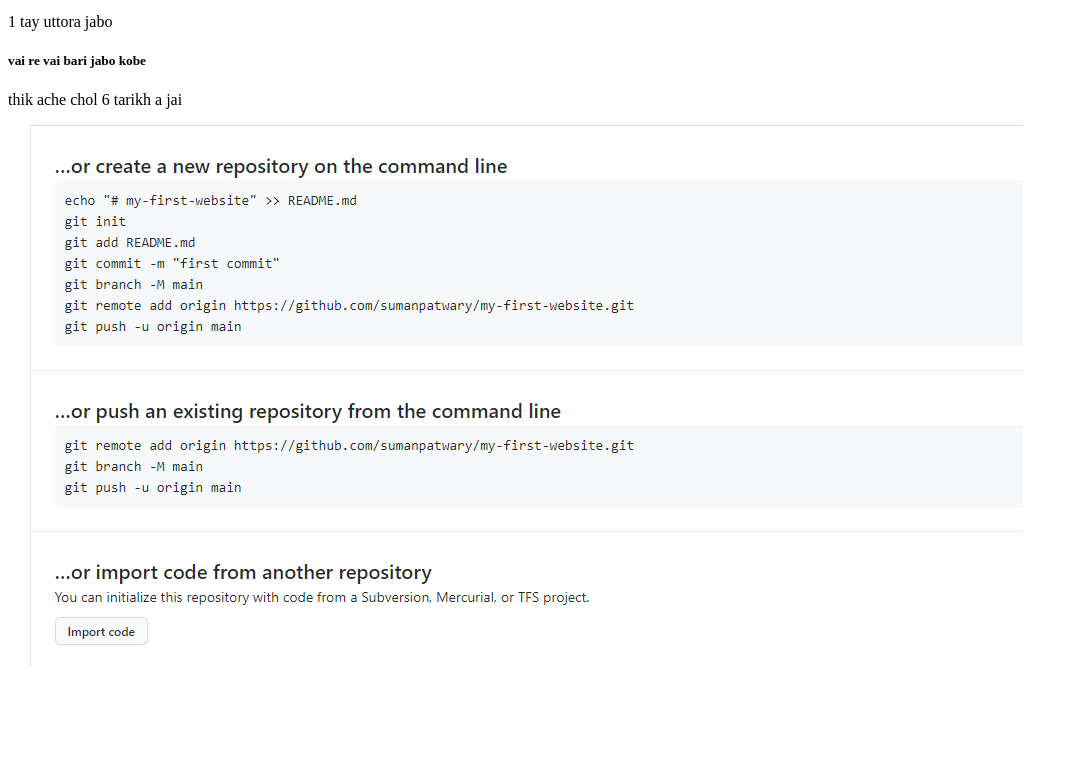
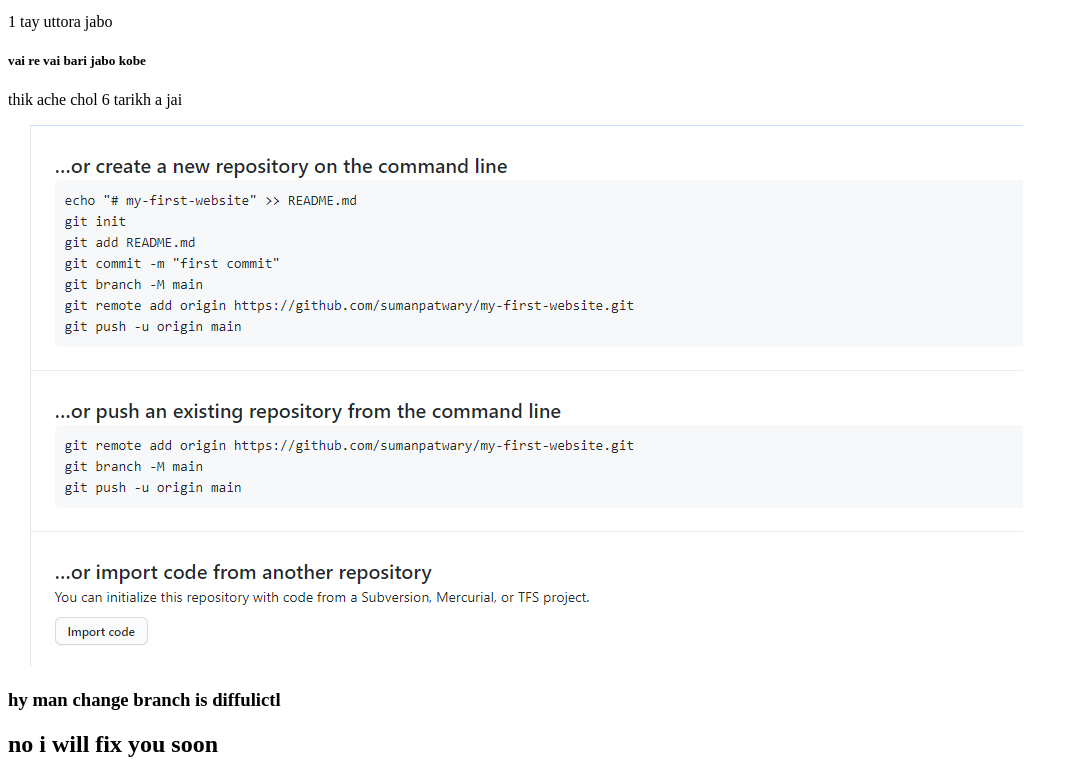
Before and after one commit to sumanpatwary/suman, a plain HTML site: page index.html in a window 1280 px wide. Shown: the part 101-879 px from the top of the page, without its empty margins (0-1078 px from the left). Before the commit the page ends 800 px from the top, so only its background shows below. Drawn offline with Linux system fonts and the light colour scheme.

```diff
--- a/index.html
+++ b/index.html
@@ -13,5 +13,7 @@
     <h5> vai re vai bari jabo kobe</h5>
     <p> thik ache chol 6 tarikh a jai</p>
     <img src="Assets/img/git.png" alt="">
+    <h3>hy man change branch is diffulictl</h3>
+    <h2>no i will fix you soon</h2>
 </body>
 </html>
```
